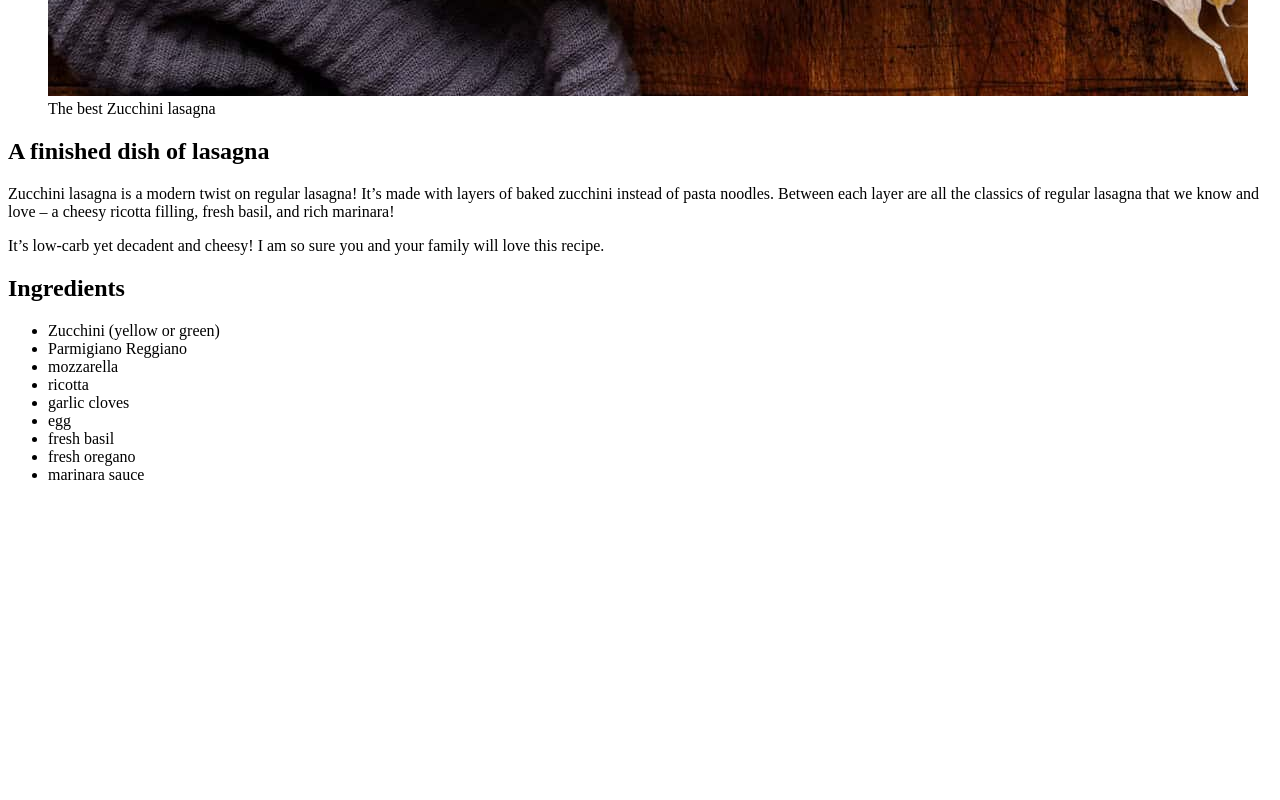
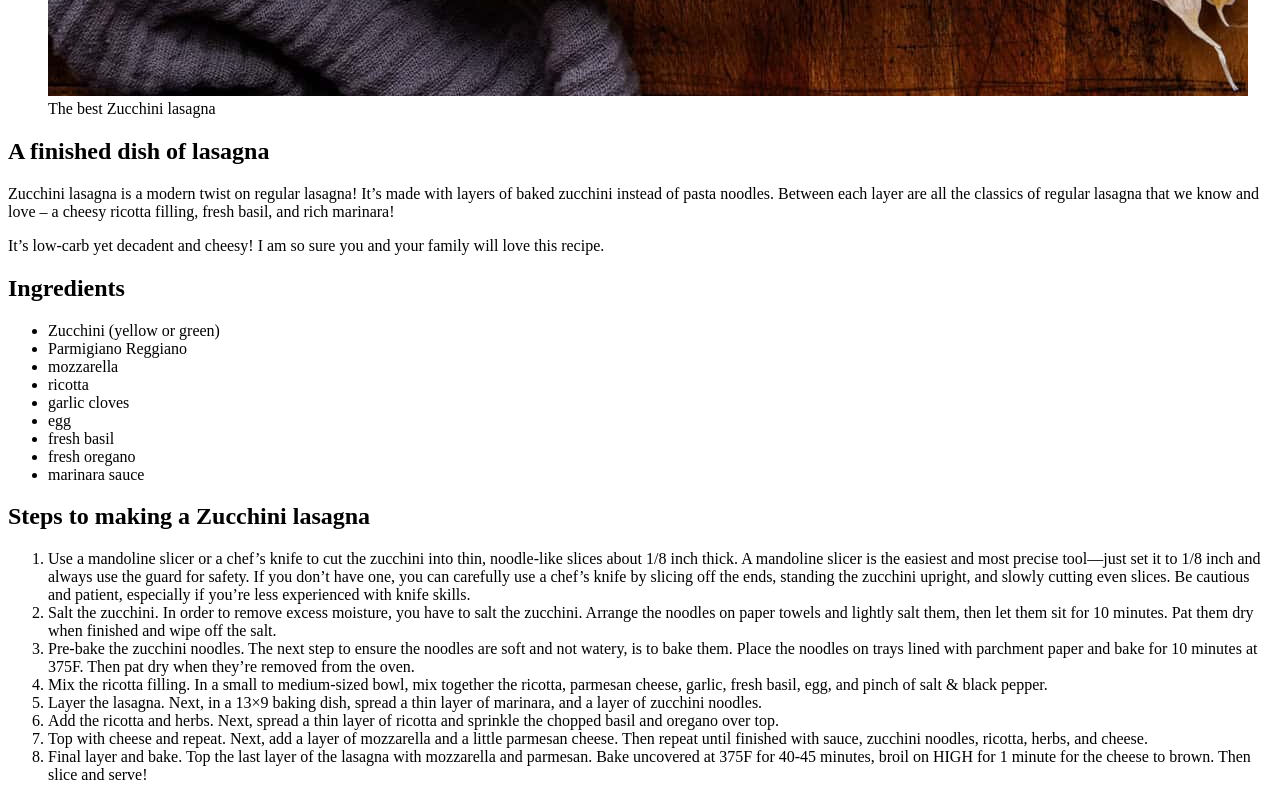
Before and after one commit to Zethy12/odin-recipes, a plain HTML site: page recipes/lasagna.html in a window 1280 px wide. Shown: the part 1784-2584 px from the top of the page. Before the commit the page ends 2284 px from the top, so only its background shows below. Drawn offline with Linux system fonts and the light colour scheme.

```diff
--- a/recipes/lasagna.html
+++ b/recipes/lasagna.html
@@ -30,5 +30,18 @@
             <li>marinara sauce</li>
         </ul>
 
+        <h2>Steps to making a Zucchini lasagna</h2>
+
+        <ol>
+            <li>Use a mandoline slicer or a chef’s knife to cut the zucchini into thin, noodle-like slices about 1/8 inch thick. A mandoline slicer is the easiest and most precise tool—just set it to 1/8 inch and always use the guard for safety. If you don’t have one, you can carefully use a chef’s knife by slicing off the ends, standing the zucchini upright, and slowly cutting even slices. Be cautious and patient, especially if you’re less experienced with knife skills.</li>
+            <li>Salt the zucchini. In order to remove excess moisture, you have to salt the zucchini. Arrange the noodles on paper towels and lightly salt them, then let them sit for 10 minutes. Pat them dry when finished and wipe off the salt.</li>
+            <li>Pre-bake the zucchini noodles. The next step to ensure the noodles are soft and not watery, is to bake them. Place the noodles on trays lined with parchment paper and bake for 10 minutes at 375F. Then pat dry when they’re removed from the oven.</li>
+            <li>Mix the ricotta filling. In a small to medium-sized bowl, mix together the ricotta, parmesan cheese, garlic, fresh basil, egg, and pinch of salt & black pepper.</li>
+            <li>Layer the lasagna. Next, in a 13×9 baking dish, spread a thin layer of marinara, and a layer of zucchini noodles.</li>
+            <li>Add the ricotta and herbs. Next, spread a thin layer of ricotta and sprinkle the chopped basil and oregano over top.</li>
+            <li>Top with cheese and repeat. Next, add a layer of mozzarella and a little parmesan cheese. Then repeat until finished with sauce, zucchini noodles, ricotta, herbs, and cheese.</li>
+            <li>Final layer and bake. Top the last layer of the lasagna with mozzarella and parmesan. Bake uncovered at 375F for 40-45 minutes, broil on HIGH for 1 minute for the cheese to brown. Then slice and serve!</li>
+        </ol>
+
     </body>
 </html>
```
Also changed, not shown: recipes/images/slow-cooker-beef-curry-featured.jpg (added).
